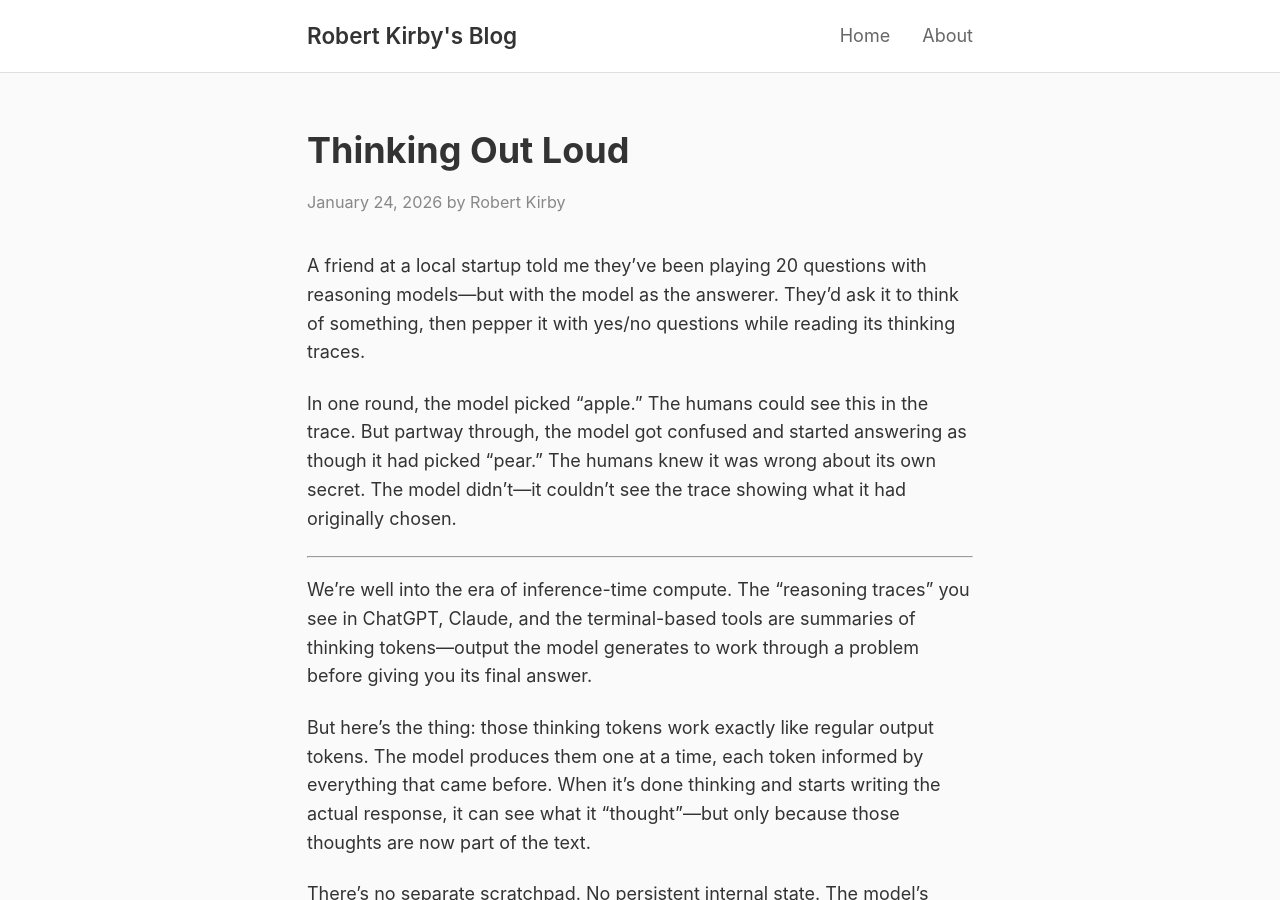
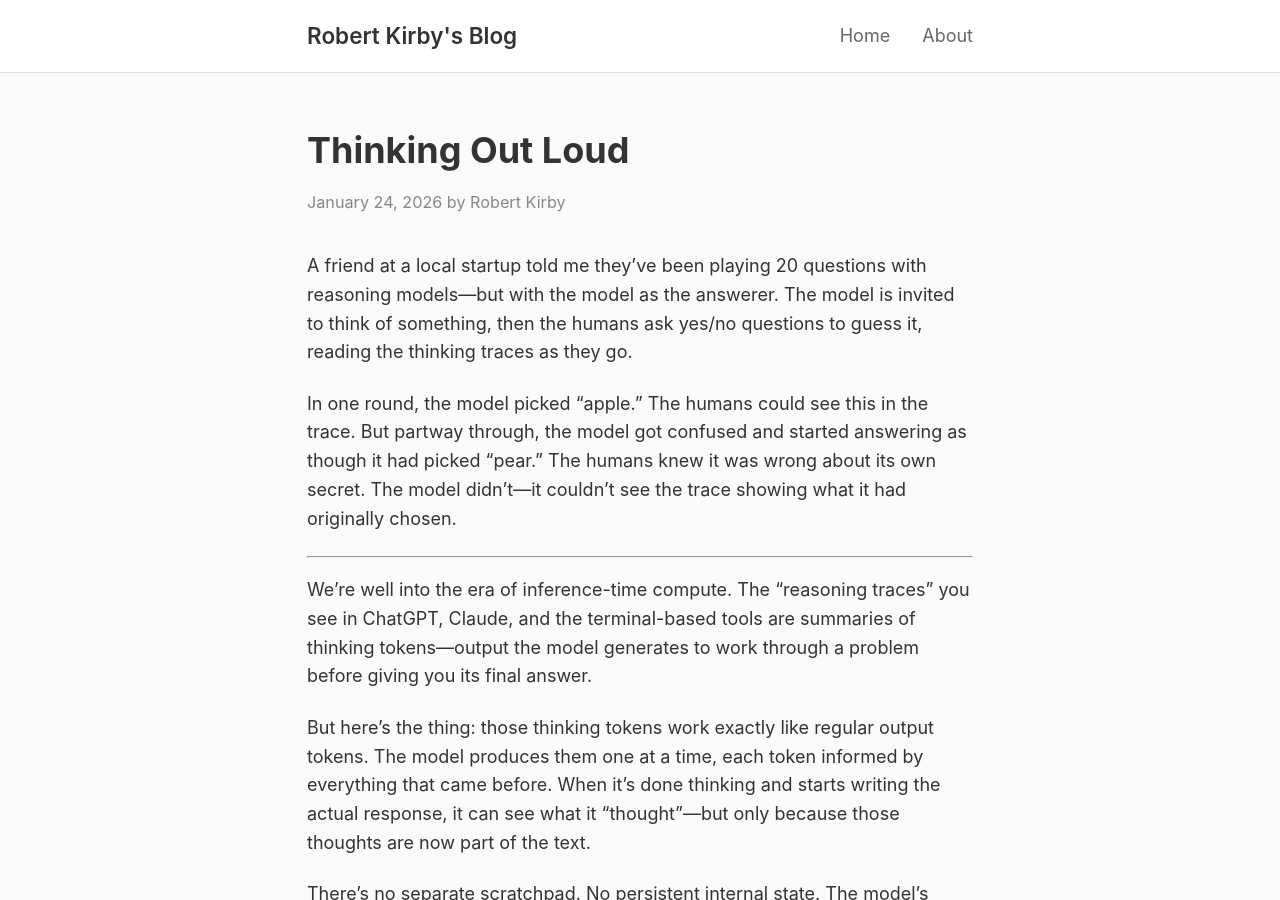
Before and after one commit to rob137/rob137.github.io, a Jekyll site: the page built from _posts/2026-01-24-thinking-out-loud.md, in a window 1280 px wide and 900 px high. Built offline with Jekyll 4.4.1, drawn with Linux system fonts in a browser that asks for light colours.

Commit message:
Clarify 20 questions setup wording

```diff
--- a/_posts/2026-01-24-thinking-out-loud.md
+++ b/_posts/2026-01-24-thinking-out-loud.md
@@ -6,7 +6,7 @@ tags: [ai, cognition]
 excerpt: "Models don't remember their train of thought. They only remember what they've said out loud."
 ---
 
-A friend at a local startup told me they've been playing 20 questions with reasoning models—but with the model as the answerer. They'd ask it to think of something, then pepper it with yes/no questions while reading its thinking traces.
+A friend at a local startup told me they've been playing 20 questions with reasoning models—but with the model as the answerer. The model is invited to think of something, then the humans ask yes/no questions to guess it, reading the thinking traces as they go.
 
 In one round, the model picked "apple." The humans could see this in the trace. But partway through, the model got confused and started answering as though it had picked "pear." The humans knew it was wrong about its own secret. The model didn't—it couldn't see the trace showing what it had originally chosen.
 
```
